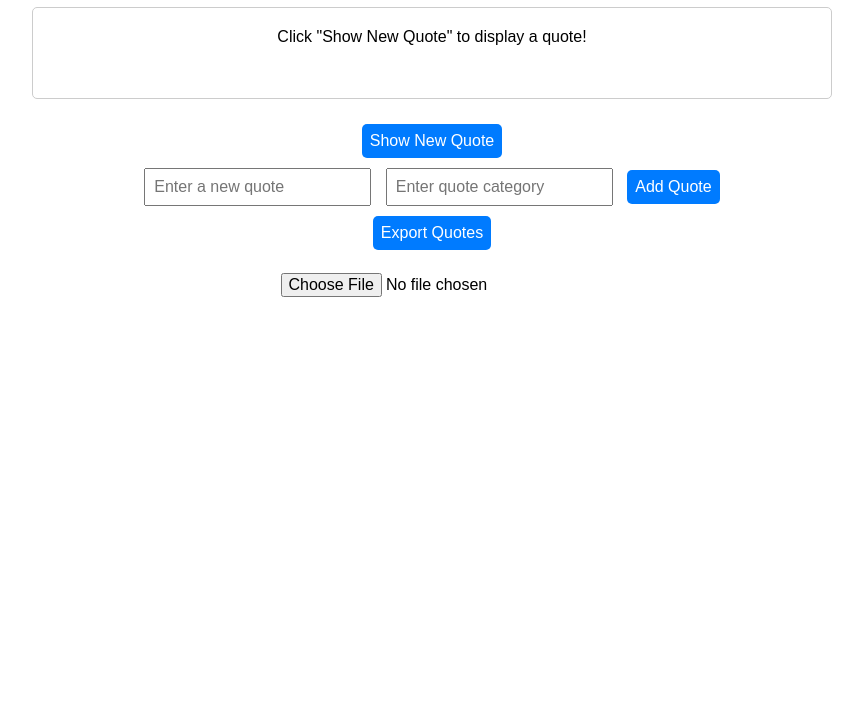
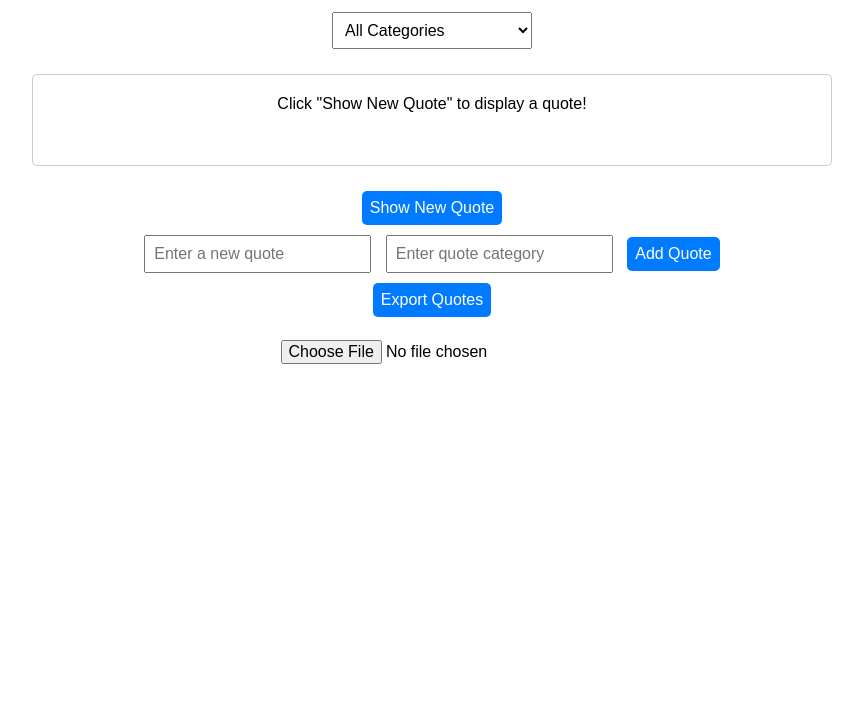
Before and after one commit to g3org3zx/alx_fe_javascript, a plain HTML site: page dom-manipulation/index.html in a window 1280 px wide. Shown: the part 93-800 px from the top of the page, without its empty margins (208-1071 px from the left). Drawn offline with Linux system fonts and the light colour scheme.

Commit message:
Update index.html

```diff
--- a/dom-manipulation/index.html
+++ b/dom-manipulation/index.html
@@ -19,7 +19,7 @@
             border-radius: 5px;
             min-height: 50px;
         }
-        input, button {
+        input, button, select {
             margin: 5px;
             padding: 8px;
             font-size: 16px;
@@ -38,10 +38,18 @@
             display: block;
             margin: 10px auto;
         }
+        #categoryFilter {
+            width: 200px;
+        }
     </style>
 </head>
 <body>
     <h1>Dynamic Quote Generator</h1>
+    <div>
+        <select id="categoryFilter" onchange="filterQuotes()">
+            <option value="all">All Categories</option>
+        </select>
+    </div>
     <div id="quoteDisplay">Click "Show New Quote" to display a quote!</div>
     <button id="newQuote">Show New Quote</button>
     <div>
```
